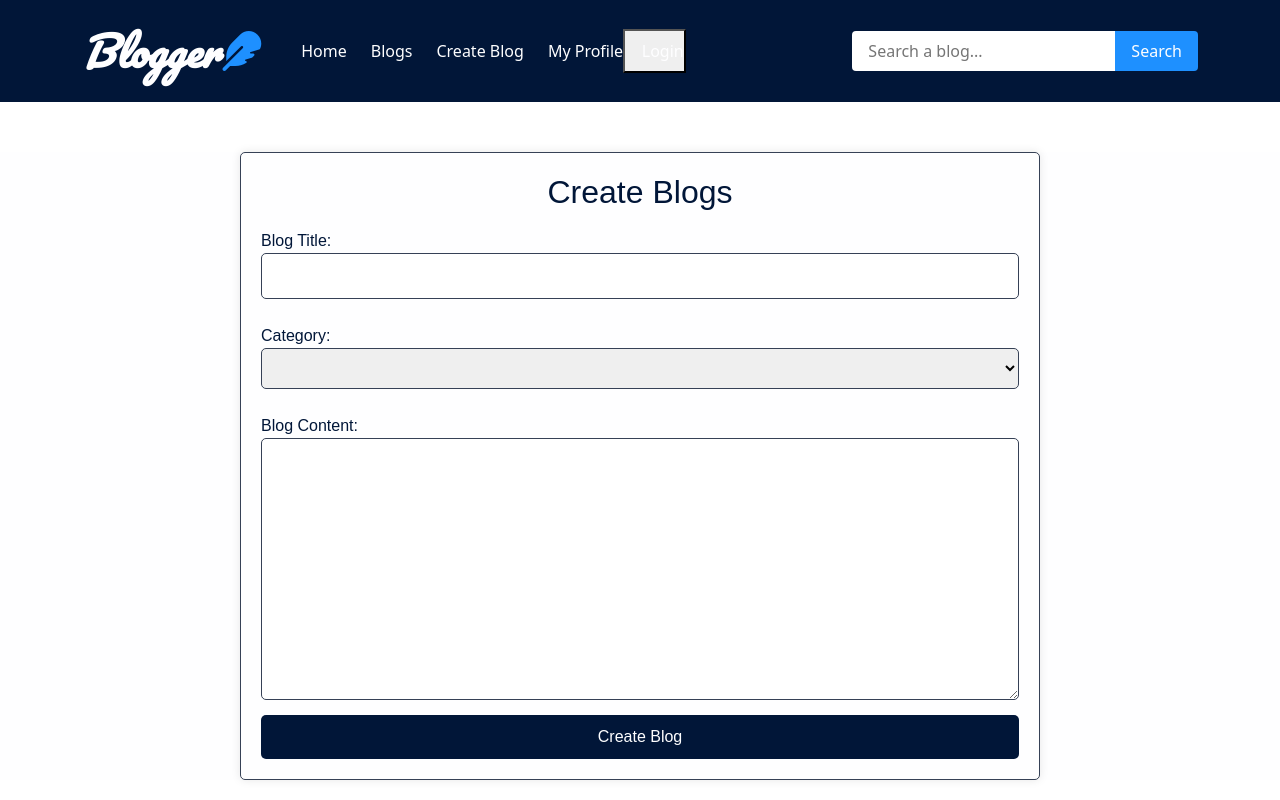
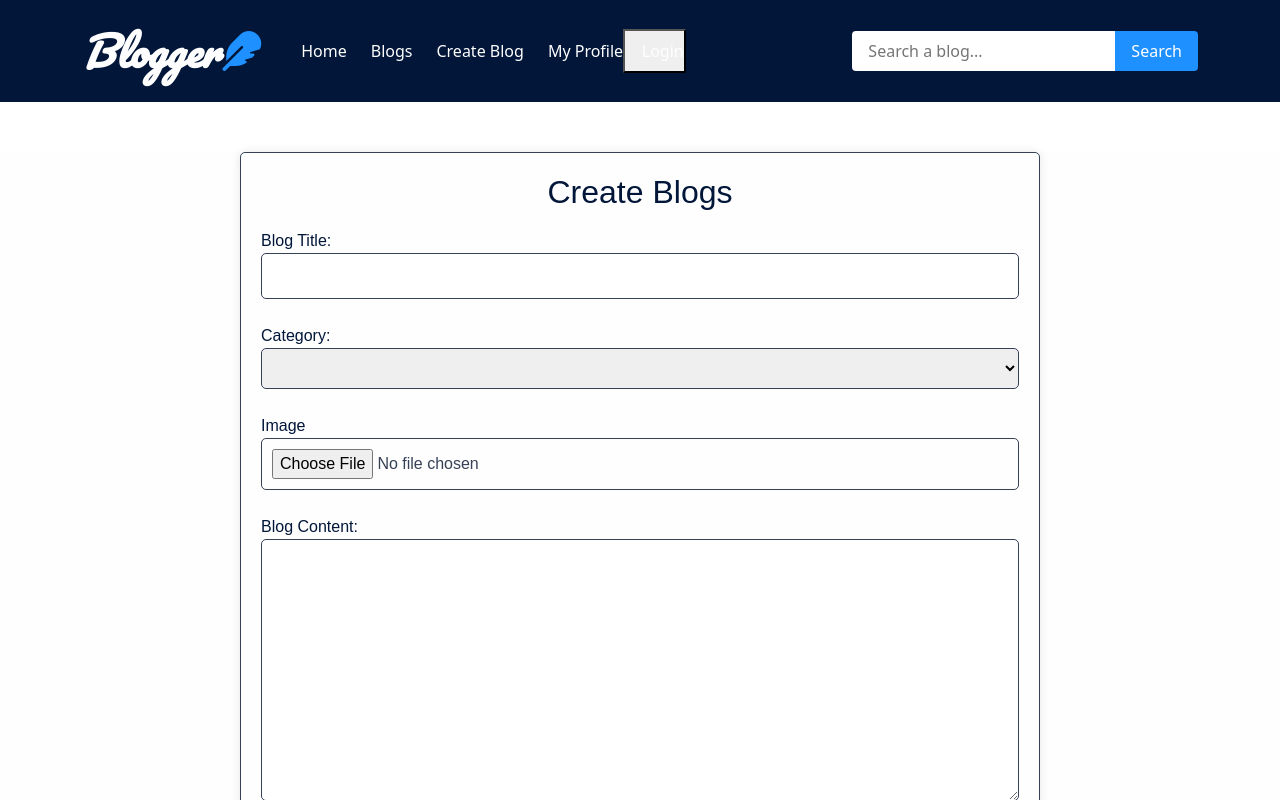
Before and after one commit to harshahuja24/blog-app, an Angular app: page /create-blogs in a window 1280 px wide. Shown: the top 800 px of the page. Built offline with nearby package versions, Linux system fonts and the light colour scheme.

Commit message:
batman changes 2

```diff
--- a/src/app/blog/create/create.component.html
+++ b/src/app/blog/create/create.component.html
@@ -13,6 +13,12 @@
             <option *ngFor="let category of category" [value]=category.id>{{category.name}}</option>
 
         </select>
+        <label for="blog-image">Image</label>
+        <input type="file" id="blog-img" name="blog-img" (change)="onSelectedFiles($event)" >
+        <!-- in html u can add a multiple attribute to specify number of files to take in input  -->
+         <!-- when event is fired uska obj banega and it that target will return the reference of it jismie u will have the file ka value  -->
+
+
 
         <label for="blog-content">Blog Content:</label>
         <textarea id="blog-content" name="blog-content" rows="10" formControlName="description"></textarea>
--- a/src/app/blog/create/create.component.ts
+++ b/src/app/blog/create/create.component.ts
@@ -14,7 +14,10 @@ export class CreateComponent {
   createForm= new FormGroup({
     title: new FormControl(),
     category: new FormControl(),
-    description: new FormControl()
+    description: new FormControl(),
+    imageUrl: new FormControl(),
+    createdAt: new FormControl(),
+    updatedAt: new FormControl()
 
   })
   constructor(private databaseService:DatabaseServiceService, public router: Router){
@@ -23,8 +26,28 @@ export class CreateComponent {
 
   category:Category[] = this.databaseService.category;
 
+  onSelectedFiles(event:any){
+    let filename = event.target.files[0].name;
+    console.log(filename)
+
+    this.createForm.patchValue({
+      imageUrl:filename
+    })
+
+
+
+  }
+
   submit(){
+
+    let currentTime = new Date()
+    this.createForm.patchValue({
+      createdAt: currentTime,
+      updatedAt: currentTime
+    })
     console.log(this.createForm.value)
+
+
 
     const blogsData = this.generateDataModel()
     this.databaseService.blogs.push(blogsData)
--- a/src/app/blog/update/update.component.html
+++ b/src/app/blog/update/update.component.html
@@ -13,6 +13,9 @@
 
         </select>
 
+        <label for="blog-image">Image</label>
+        <input type="file" id="blog-img" name="blog-img" (change)="onSelectedFiles($event)" >
+
         <label for="blog-content">Blog Content:</label>
         <textarea id="blog-content" name="blog-content" rows="10" formControlName="description"></textarea>
 
--- a/src/app/blog/update/update.component.ts
+++ b/src/app/blog/update/update.component.ts
@@ -19,7 +19,9 @@ export class UpdateComponent {
   updateForm = new FormGroup({
     title: new FormControl(),
     category: new FormControl(),
-    description: new FormControl()
+    description: new FormControl(),
+    imageUrl: new FormControl(),
+    updatedAt: new FormControl()
   })
 
   subscribeToParams(){
@@ -32,13 +34,31 @@ export class UpdateComponent {
     })
 
   }
+  filename:any;
+
+  onSelectedFiles(event:any){
+     this.filename = event.target.files[0].name;
+    console.log(this.filename)
+
+    this.updateForm.patchValue({
+      imageUrl:this.filename
+    })
 
 
+
+  }
+
   updateBlog(blog:any){
+
+    let currentDate = new Date()
+
     this.updateForm.setValue({
       title:blog.title,
       category:blog.category,
-      description: blog.description
+      description: blog.description,
+      imageUrl:this.filename,
+      updatedAt: currentDate
+
 
     })
 
--- a/src/app/shared/components/navbar/navbar.component.ts
+++ b/src/app/shared/components/navbar/navbar.component.ts
@@ -21,7 +21,7 @@ export class NavbarComponent {
   isloggedIn(){
 
     this.isLoginCheck = this.databaseService.loggedInUserId
-    console.log(this.isLoginCheck)
+    // console.log(this.isLoginCheck)
     return this.isLoginCheck;
 
 
```
